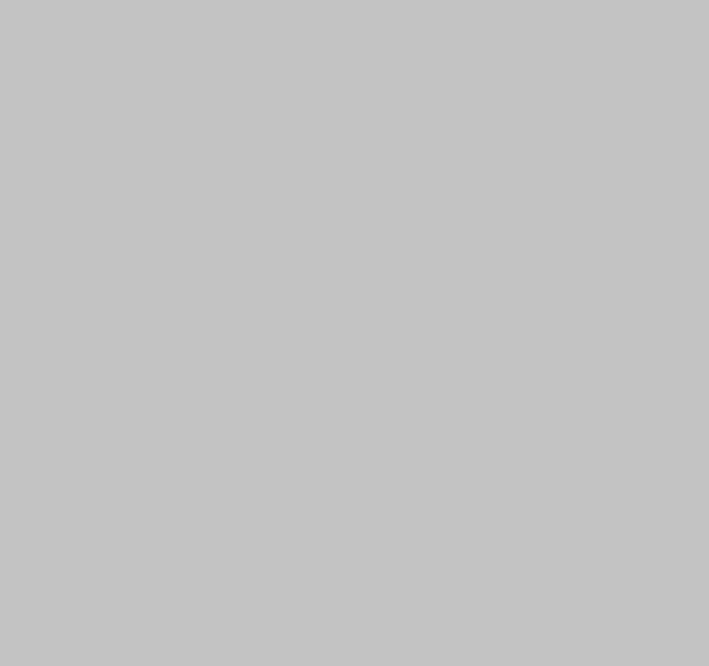
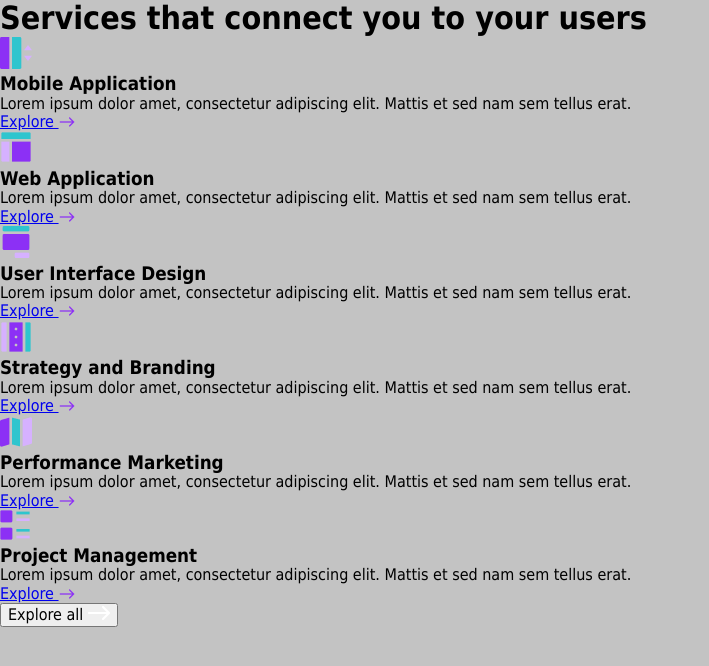
Before and after one commit to Slaggery/otus, a plain HTML site: page index.html in a window 1280 px wide. Shown: the whole page, without its empty margins (0-709 px from the left). Drawn offline with Linux system fonts and the light colour scheme.

Commit message:
lesson-3 added flexbox structure

```diff
--- a/index.html
+++ b/index.html
@@ -5,13 +5,73 @@
     <meta charset="UTF-8">
     <meta http-equiv="X-UA-Compatible" content="IE=edge">
     <meta name="viewport" content="width=device-width, initial-scale=1.0">
-    <title>Document</title>
+    <title>Lesson-3 flexbox structure</title>
     <link rel="stylesheet" href="css/normalize.css">
     <link rel="stylesheet" href="css/style.css">
 </head>
 
 <body>
+    <section class="services">
+        <div class="container">
+            <h1>Services that connect you to your users</h1>
+            <div class="services-flex">
+                <div class="services-flex__item">
+                    <img src="img/services-item-01.svg" alt="Icon">
+                    <h3>Mobile Application</h3>
+                    <p>Lorem ipsum dolor amet, consectetur adipiscing elit. Mattis et sed nam sem tellus erat.</p>
+                    <a href="#">Explore
+                        <img src="img/vector-purple.png" style="margin-bottom: 0px">
+                    </a>
+                </div>
+                <div class="services-flex__item">
+                    <img src="img/services-item-02.png" alt="Icon">
+                    <h3>Web Application</h3>
+                    <p>Lorem ipsum dolor amet, consectetur adipiscing elit. Mattis et sed nam sem tellus erat.</p>
+                    <a href="#">Explore
+                        <img src="img/vector-purple.png" style="margin-bottom: 0px">
+                    </a>
+                </div>
+                <div class="services-flex__item">
+                    <img src="img/services-item-03.png" alt="Icon">
+                    <h3>User Interface Design</h3>
+                    <p>Lorem ipsum dolor amet, consectetur adipiscing elit. Mattis et sed nam sem tellus erat.</p>
+                    <a href="#">Explore
+                        <img src="img/vector-purple.png" style="margin-bottom: 0px">
+                    </a>
+                </div>
+                <div class="services-flex__item">
+                    <img src="img/services-item-04.png" alt="Icon">
+                    <h3>Strategy and Branding</h3>
+                    <p>Lorem ipsum dolor amet, consectetur adipiscing elit. Mattis et sed nam sem tellus erat.</p>
+                    <a href="#">Explore
+                        <img src="img/vector-purple.png" style="margin-bottom: 0px">
+                    </a>
+                </div>
+                <div class="services-flex__item">
+                    <img src="img/services-item-05.png" alt="Icon">
+                    <h3>Performance Marketing</h3>
+                    <p>Lorem ipsum dolor amet, consectetur adipiscing elit. Mattis et sed nam sem tellus erat.</p>
+                    <a href="#">Explore
+                        <img src="img/vector-purple.png" style="margin-bottom: 0px">
+                    </a>
+                </div>
+                <div class="services-flex__item">
+                    <img src="img/services-item-06.png" alt="Icon">
+                    <h3>Project Management</h3>
+                    <p>Lorem ipsum dolor amet, consectetur adipiscing elit. Mattis et sed nam sem tellus erat.</p>
+                    <a href="#">Explore
+                        <img src="img/vector-purple.png" style="margin-bottom: 0px">
+                    </a>
+                </div>
+            </div>
+        </div>
 
+        <div class="button-flex">
+            <button>Explore all
+                <img src="img/vector-white.png" style="margin-bottom: 0px">
+            </button>
+        </div>
+    </section>
 </body>
 
 </html>
```
